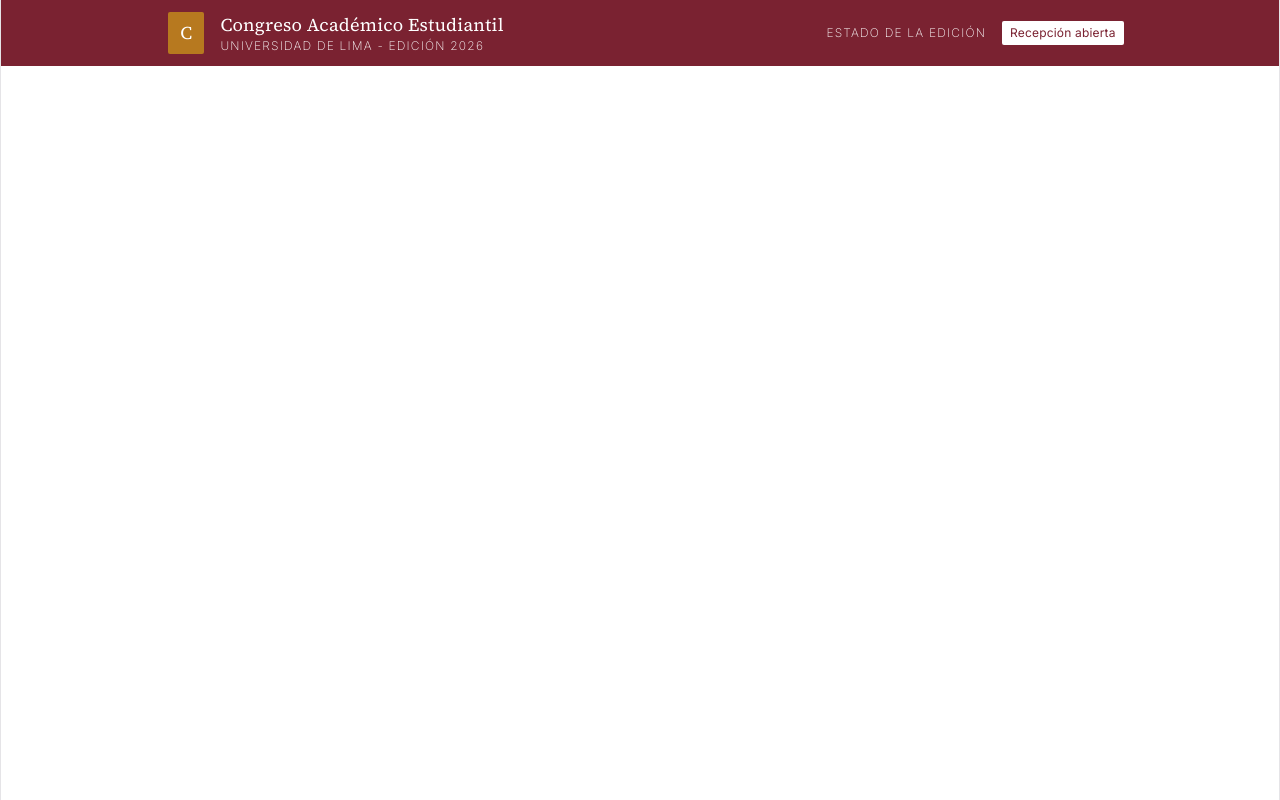
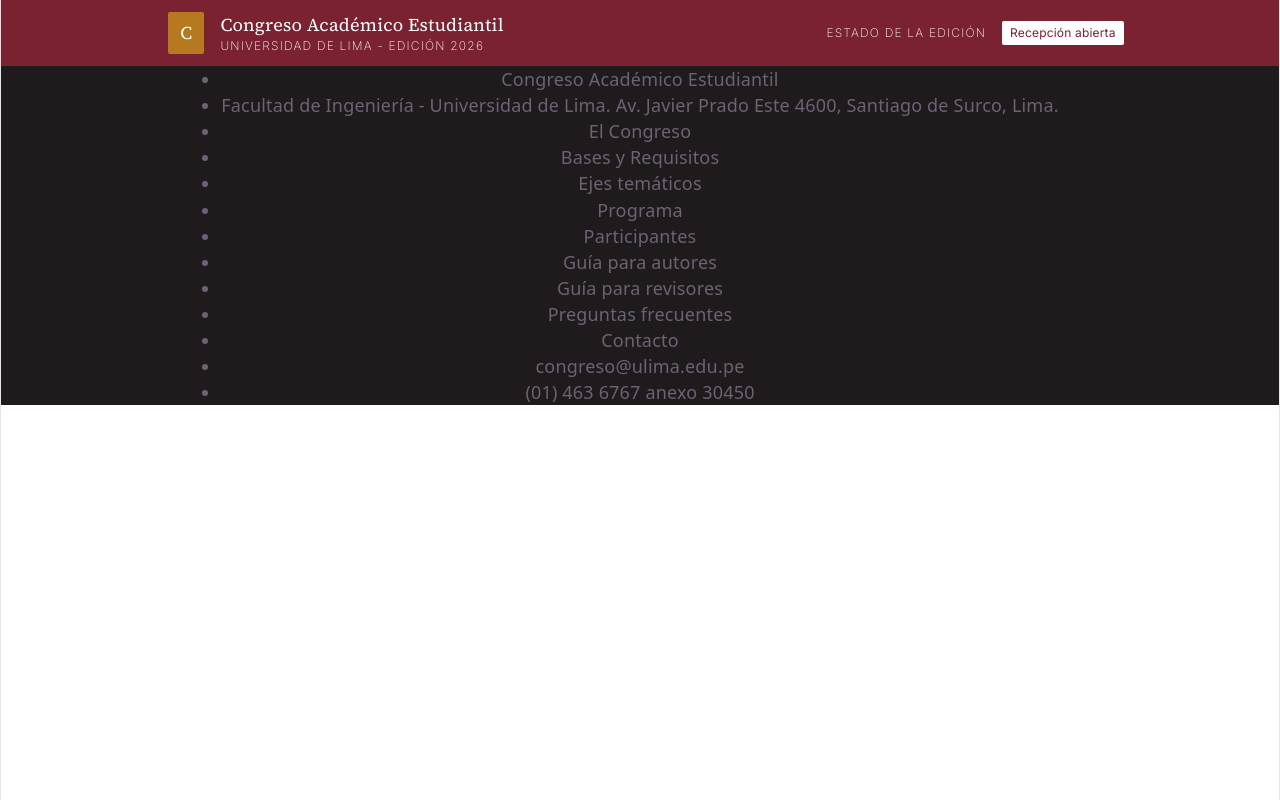
Before and after one commit to ionuser13/congreso-academico, a React (Vite) app: page / in a window 1280 px wide. Built offline with nearby package versions, Linux system fonts and the light colour scheme.

Commit message:
footer inicial

```diff
--- a/src/App.jsx
+++ b/src/App.jsx
@@ -3,6 +3,7 @@
 import reactLogo from './assets/react.svg'
 import viteLogo from './assets/vite.svg'
 import Header from './components/Header/Header.jsx'
+import Footer from './components/Footer/Footer.jsx'
 import './App.css'
 
 function App() {
@@ -10,8 +11,8 @@
 
   return (
     <>
-    <Header />
-
+      <Header />
+      <Footer />
     </>
   )
 }
--- /dev/null
+++ b/src/components/Footer/Footer.css
@@ -0,0 +1,8 @@
+@import '../../styles/variables.css';
+
+.footerContainer {
+    background-color: var(--color-text);
+    width: 100%;
+    display: flex;
+    justify-content: center;
+}
--- /dev/null
+++ b/src/components/Footer/Footer.jsx
@@ -0,0 +1,31 @@
+import './Footer.css';
+function Footer() {
+    return (
+        <div className="footerContainer">
+            <footer className="footer">
+                <ul className="info">
+                    <li>Congreso Académico Estudiantil</li>
+                    <li>Facultad de Ingeniería - Universidad de Lima. Av. Javier Prado Este 4600, Santiago de Surco, Lima.</li>
+                </ul>
+                <ul className="congreso">
+                    <li><span>El Congreso</span></li>
+                    <li><a>Bases y Requisitos</a></li>
+                    <li><a>Ejes temáticos</a></li>
+                    <li><a>Programa</a></li>
+                </ul>
+                <ul className="participantes">
+                    <li><span>Participantes</span></li>
+                    <li><a>Guía para autores</a></li>
+                    <li><a>Guía para revisores</a></li>
+                    <li><a>Preguntas frecuentes</a></li>
+                </ul>
+                <ul className="contacto">
+                    <li><span>Contacto</span></li>
+                    <li><a>congreso@ulima.edu.pe</a></li>
+                    <li><a>(01) 463 6767 anexo 30450</a></li>
+                </ul>
+            </footer>
+        </div>
+    )
+}
+export default Footer;
```
